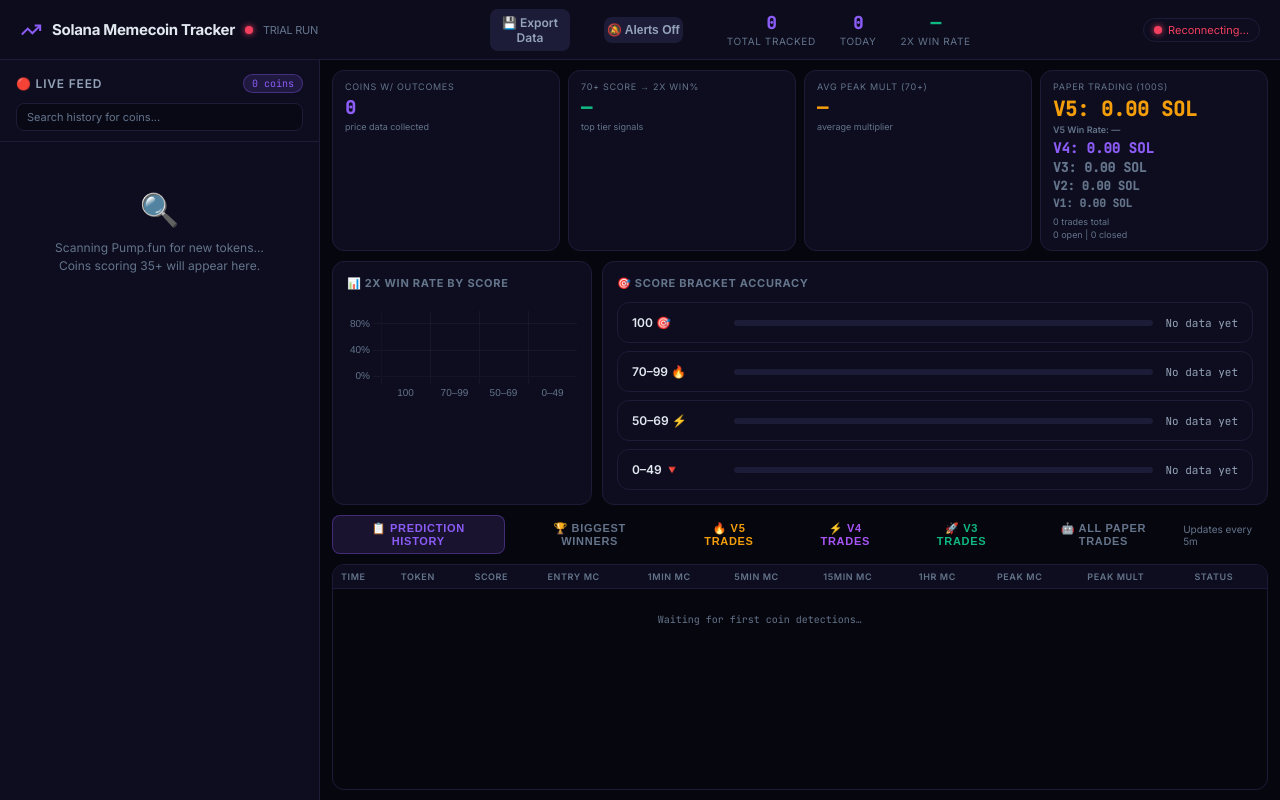
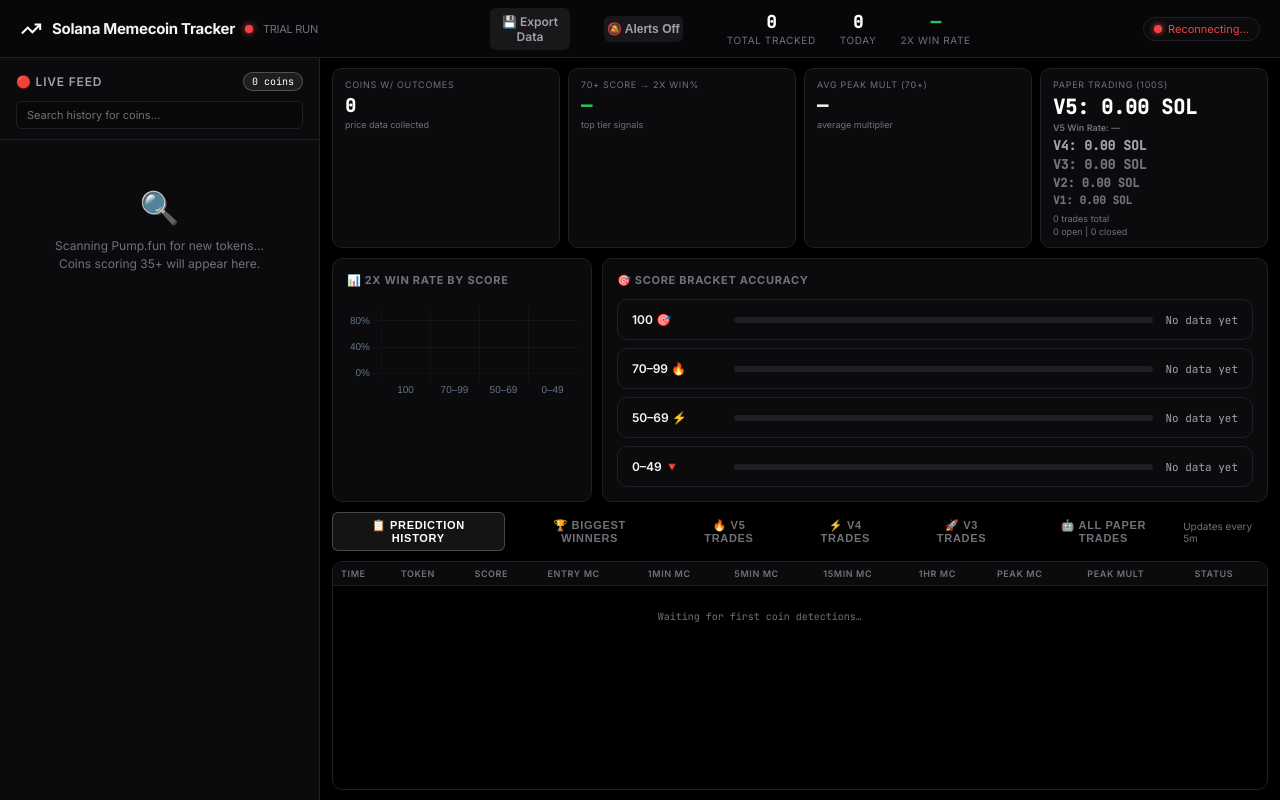
Before and after one commit to MKTeamXtreme/memecoin-tracker, a plain HTML site: page frontend/index.html in a window 1280 px wide. Drawn offline with nearby package versions, Linux system fonts and the light colour scheme; files that its build step writes are made by us from their sources; files whose address does not match are found by name.

Commit message:
UI overhaul: sleek black/grey/white theme with green for profit and red for losses

```diff
--- a/frontend/app.js
+++ b/frontend/app.js
@@ -363,7 +363,7 @@ function renderStats(s) {
       if (v5Closed > 0) {
         const wr = Math.round((v5Wins / v5Closed) * 100);
         elV5Wr.textContent = `V5 Win Rate: ${wr}% (${v5Wins}/${v5Closed})`;
-        elV5Wr.style.color = wr >= 50 ? 'var(--success)' : 'var(--amber)';
+        elV5Wr.style.color = wr >= 50 ? 'var(--success)' : 'var(--danger)';
       } else {
         elV5Wr.textContent = 'V5 Win Rate: — (0 closed)';
         elV5Wr.style.color = 'var(--text-muted)';
@@ -439,12 +439,12 @@ function initChart() {
         label: '2x Win %',
         data: [0, 0, 0, 0],
         backgroundColor: [
-          'rgba(168,85,247,.7)',
-          'rgba(16,185,129,.7)',
-          'rgba(245,158,11,.7)',
-          'rgba(244,63,94,.7)',
+          'rgba(255,255,255,.85)',
+          'rgba(212,212,216,.65)',
+          'rgba(161,161,170,.45)',
+          'rgba(113,113,122,.35)',
         ],
-        borderColor: ['#a855f7', '#10b981', '#f59e0b', '#f43f5e'],
+        borderColor: ['#ffffff', '#d4d4d8', '#a1a1aa', '#71717a'],
         borderWidth: 1,
         borderRadius: 4,
       }]
@@ -607,7 +607,7 @@ function renderPaperTable(trades) {
       <tr>
         <td>${time}</td>
         <td class="name-cell" style="cursor:pointer" onclick="copyAddr('${t.mint}', this)">
-          <span style="font-size:10px; padding:2px 4px; border-radius:4px; margin-right:4px; background: ${t.strategy === 'V5' ? '#f59e0b' : (t.strategy === 'V4' ? '#a855f7' : (t.strategy === 'V3' ? '#10b981' : (t.strategy === 'V2' ? 'var(--primary)' : 'var(--bg-lighter)')))}; color: ${t.strategy === 'V5' || t.strategy === 'V4' || t.strategy === 'V3' || t.strategy === 'V2' ? '#fff' : 'var(--text-muted)'}; font-weight:600">${t.strategy || 'V1'}</span>
+          <span style="font-size:10px; padding:2px 5px; border-radius:4px; margin-right:6px; background: ${t.strategy === 'V5' ? '#ffffff' : (t.strategy === 'V4' ? '#27272a' : '#18181b')}; color: ${t.strategy === 'V5' ? '#000000' : (t.strategy === 'V4' ? '#e4e4e7' : '#71717a')}; border: 1px solid #2e2e34; font-weight:700">${t.strategy || 'V1'}</span>
           ${t.name || '?'} ${t.is_news ? '<span title="Grand Slam News Match!" style="margin-left:5px">📰</span>' : ''}
           <span class="addr-hint" style="font-size:10px;margin-left:8px;color:var(--text-muted)">click to copy</span>
         </td>
--- a/frontend/index.html
+++ b/frontend/index.html
@@ -87,9 +87,9 @@
       </div>
       <div class="stat-card">
         <div class="stat-label">Paper Trading (100s)</div>
-        <div class="stat-value" id="s-paper-pnl-v5" style="color:#f59e0b; font-size: 20px;">V5: 0.00 SOL</div>
+        <div class="stat-value" id="s-paper-pnl-v5" style="color:#ffffff; font-size: 20px;">V5: 0.00 SOL</div>
         <div class="stat-sub" id="s-paper-v5-wr" style="margin-top: 2px; font-weight: 600;">V5 Win Rate: —</div>
-        <div class="stat-value" id="s-paper-pnl-v4" style="color:var(--primary); font-size: 14px; margin-top: 4px;">V4: 0.00 SOL</div>
+        <div class="stat-value" id="s-paper-pnl-v4" style="color:var(--text-dim); font-size: 13px; margin-top: 4px;">V4: 0.00 SOL</div>
         <div class="stat-value" id="s-paper-pnl-v3" style="color:var(--text-muted); font-size: 13px; margin-top: 2px;">V3: 0.00 SOL</div>
         <div class="stat-value" id="s-paper-pnl-v2" style="color:var(--text-muted); font-size: 12px; margin-top: 2px;">V2: 0.00 SOL</div>
         <div class="stat-value" id="s-paper-pnl" style="color:var(--text-muted); font-size: 11px; margin-top: 2px;">V1: 0.00 SOL</div>
@@ -114,7 +114,7 @@
         <div class="bracket-cards" id="brackets">
           <div class="bracket-row">
             <span class="bracket-label">100 🎯</span>
-            <div class="bracket-bar-wrap"><div class="bracket-bar" style="width:0%; background: #a855f7" id="bar-perf"></div></div>
+            <div class="bracket-bar-wrap"><div class="bracket-bar" style="width:0%; background: #ffffff" id="bar-perf"></div></div>
             <span class="bracket-stat" id="bs-perf">No data yet</span>
           </div>
           <div class="bracket-row">
@@ -142,9 +142,9 @@
         <div class="table-tabs">
           <button class="tab-btn active" id="tab-history" onclick="switchTab('history')">📋 Prediction History</button>
           <button class="tab-btn" id="tab-winners" onclick="switchTab('winners')">🏆 Biggest Winners</button>
-          <button class="tab-btn" id="tab-paper-v5" onclick="switchTab('paper-v5')" style="color:#f59e0b; font-weight:600">🔥 V5 Trades</button>
-          <button class="tab-btn" id="tab-paper-v4" onclick="switchTab('paper-v4')" style="color:#a855f7; font-weight:600">⚡ V4 Trades</button>
-          <button class="tab-btn" id="tab-paper-v3" onclick="switchTab('paper-v3')" style="color:#10b981; font-weight:600">🚀 V3 Trades</button>
+          <button class="tab-btn" id="tab-paper-v5" onclick="switchTab('paper-v5')">🔥 V5 Trades</button>
+          <button class="tab-btn" id="tab-paper-v4" onclick="switchTab('paper-v4')">⚡ V4 Trades</button>
+          <button class="tab-btn" id="tab-paper-v3" onclick="switchTab('paper-v3')">🚀 V3 Trades</button>
           <button class="tab-btn" id="tab-paper" onclick="switchTab('paper')">🤖 All Paper Trades</button>
         </div>
         <div class="table-controls">
--- a/frontend/style.css
+++ b/frontend/style.css
@@ -4,26 +4,26 @@
 *, *::before, *::after { box-sizing: border-box; margin: 0; padding: 0; }
 
 :root {
-  --bg:            #06060e;
-  --bg-card:       #0d0d1f;
-  --bg-card-hover: #111127;
-  --border:        #1c1c38;
-  --border-glow:   #2e2e6a;
-  --primary:       #8b5cf6;
-  --primary-dim:   rgba(139,92,246,.15);
-  --primary-glow:  rgba(139,92,246,.35);
-  --success:       #10b981;
-  --success-dim:   rgba(16,185,129,.12);
-  --danger:        #f43f5e;
-  --danger-dim:    rgba(244,63,94,.12);
-  --warn:          #f59e0b;
-  --warn-dim:      rgba(245,158,11,.12);
-  --info:          #06b6d4;
-  --text:          #e2e8f0;
-  --text-muted:    #64748b;
-  --text-dim:      #94a3b8;
-  --radius:        12px;
-  --radius-sm:     8px;
+  --bg:            #000000;
+  --bg-card:       #0b0b0d;
+  --bg-card-hover: #141417;
+  --border:        #1f1f24;
+  --border-glow:   #34343c;
+  --primary:       #ffffff;
+  --primary-dim:   rgba(255,255,255,.08);
+  --primary-glow:  rgba(255,255,255,.22);
+  --success:       #22c55e;
+  --success-dim:   rgba(34,197,94,.12);
+  --danger:        #ef4444;
+  --danger-dim:    rgba(239,68,68,.12);
+  --warn:          #a1a1aa;
+  --warn-dim:      rgba(161,161,170,.12);
+  --info:          #22c55e;
+  --text:          #f4f4f5;
+  --text-muted:    #71717a;
+  --text-dim:      #a1a1aa;
+  --radius:        10px;
+  --radius-sm:     6px;
   --font:          'Inter', sans-serif;
   --mono:          'JetBrains Mono', monospace;
 }
@@ -45,13 +45,13 @@ body {
 
 /* ── Header ──────────────────────────────────────────────────────────────── */
 header {
-  height: 60px;
-  min-height: 60px;
+  height: 58px;
+  min-height: 58px;
   display: flex;
   align-items: center;
   justify-content: space-between;
   padding: 0 20px;
-  background: rgba(13,13,31,.95);
+  background: rgba(8,8,10,.96);
   border-bottom: 1px solid var(--border);
   backdrop-filter: blur(16px);
   z-index: 100;
@@ -268,15 +268,15 @@ header {
   display: block;
 }
 .btn:hover { opacity: .85; transform: scale(.98); }
-.btn-primary { background: var(--primary); color: #fff; }
-.btn-ghost   { background: var(--border); color: var(--text-dim); }
+.btn-primary { background: #ffffff; color: #000000; }
+.btn-ghost   { background: #18181b; color: var(--text-dim); border: 1px solid var(--border); }
 
 /* Full-width clickable address bar */
 .card-addr-bar {
   display: flex;
   align-items: center;
   gap: 6px;
-  background: rgba(255,255,255,0.03);
+  background: rgba(255,255,255,0.025);
   border: 1px solid var(--border);
   border-radius: 6px;
   padding: 5px 8px;
@@ -285,7 +285,7 @@ header {
   transition: background .15s, border-color .15s;
   user-select: none;
 }
-.card-addr-bar:hover { background: rgba(139,92,246,0.1); border-color: var(--primary); }
+.card-addr-bar:hover { background: rgba(255,255,255,0.06); border-color: var(--border-glow); }
 .addr-icon { font-size: 11px; flex-shrink: 0; }
 .addr-text { font-family: var(--mono); font-size: 10px; color: var(--text-muted); flex: 1; letter-spacing: 0.3px; }
 .addr-hint { font-size: 9px; color: var(--text-muted); opacity: 0.5; flex-shrink: 0; }
@@ -315,11 +315,11 @@ header {
   padding: 10px 12px;
 }
 .stat-label  { font-size: 9px; text-transform: uppercase; letter-spacing: .7px; color: var(--text-muted); margin-bottom: 4px; }
-.stat-value  { font-size: 18px; font-weight: 800; font-family: var(--mono); }
+.stat-value  { font-size: 18px; font-weight: 800; font-family: var(--mono); font-variant-numeric: tabular-nums; }
 .stat-sub    { font-size: 9px; color: var(--text-muted); margin-top: 2px; }
 .stat-value.green  { color: var(--success); }
-.stat-value.purple { color: var(--primary); }
-.stat-value.amber  { color: var(--warn); }
+.stat-value.purple { color: #ffffff; }
+.stat-value.amber  { color: #f4f4f5; }
 .stat-value.red    { color: var(--danger); }
 
 /* Accuracy section */
@@ -358,9 +358,9 @@ header {
 .bracket-label { font-size: 12px; font-weight: 600; min-width: 90px; }
 .bracket-bar-wrap { flex: 1; background: var(--border); border-radius: 4px; height: 6px; overflow: hidden; }
 .bracket-bar { height: 100%; border-radius: 4px; transition: width 1s ease; }
-.bracket-bar.high { background: linear-gradient(90deg, var(--success), #34d399); }
-.bracket-bar.mid  { background: linear-gradient(90deg, var(--warn), #fbbf24); }
-.bracket-bar.low  { background: linear-gradient(90deg, var(--danger), #fb7185); }
+.bracket-bar.high { background: #22c55e; }
+.bracket-bar.mid  { background: #a1a1aa; }
+.bracket-bar.low  { background: #ef4444; }
 .bracket-stat { font-size: 11px; font-family: var(--mono); color: var(--text-dim); min-width: 60px; text-align: right; }
 
 /* Tabs & Search */
@@ -445,11 +445,11 @@ td.name-cell { font-family: var(--font); font-weight: 500; color: var(--text); f
   font-size: 10px;
   font-weight: 600;
 }
-.mult-badge.win3  { background: var(--success-dim); color: var(--success); }
-.mult-badge.win2  { background: rgba(6,182,212,.12); color: var(--info); }
-.mult-badge.flat  { background: var(--border); color: var(--text-muted); }
-.mult-badge.loss  { background: var(--danger-dim); color: var(--danger); }
-.mult-badge.pend  { background: var(--warn-dim); color: var(--warn); }
+.mult-badge.win3  { background: var(--success-dim); color: var(--success); border: 1px solid rgba(34,197,94,.25); }
+.mult-badge.win2  { background: var(--success-dim); color: var(--success); border: 1px solid rgba(34,197,94,.2); }
+.mult-badge.flat  { background: #18181b; color: var(--text-dim); border: 1px solid var(--border); }
+.mult-badge.loss  { background: var(--danger-dim); color: var(--danger); border: 1px solid rgba(239,68,68,.25); }
+.mult-badge.pend  { background: #18181b; color: var(--text-muted); border: 1px solid var(--border); }
 
 .status-dot { width: 6px; height: 6px; border-radius: 50%; display: inline-block; margin-right: 4px; }
 
```
